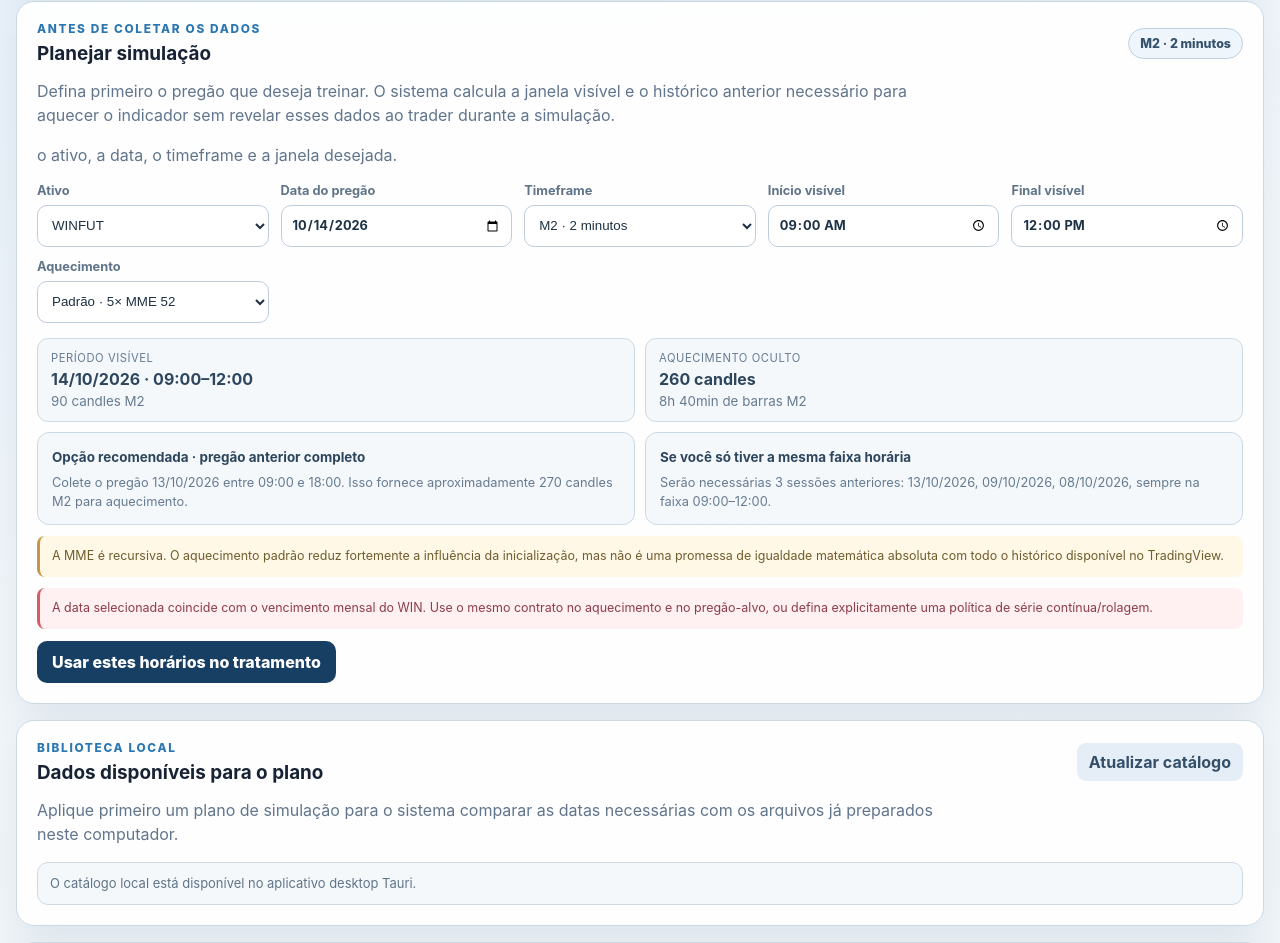
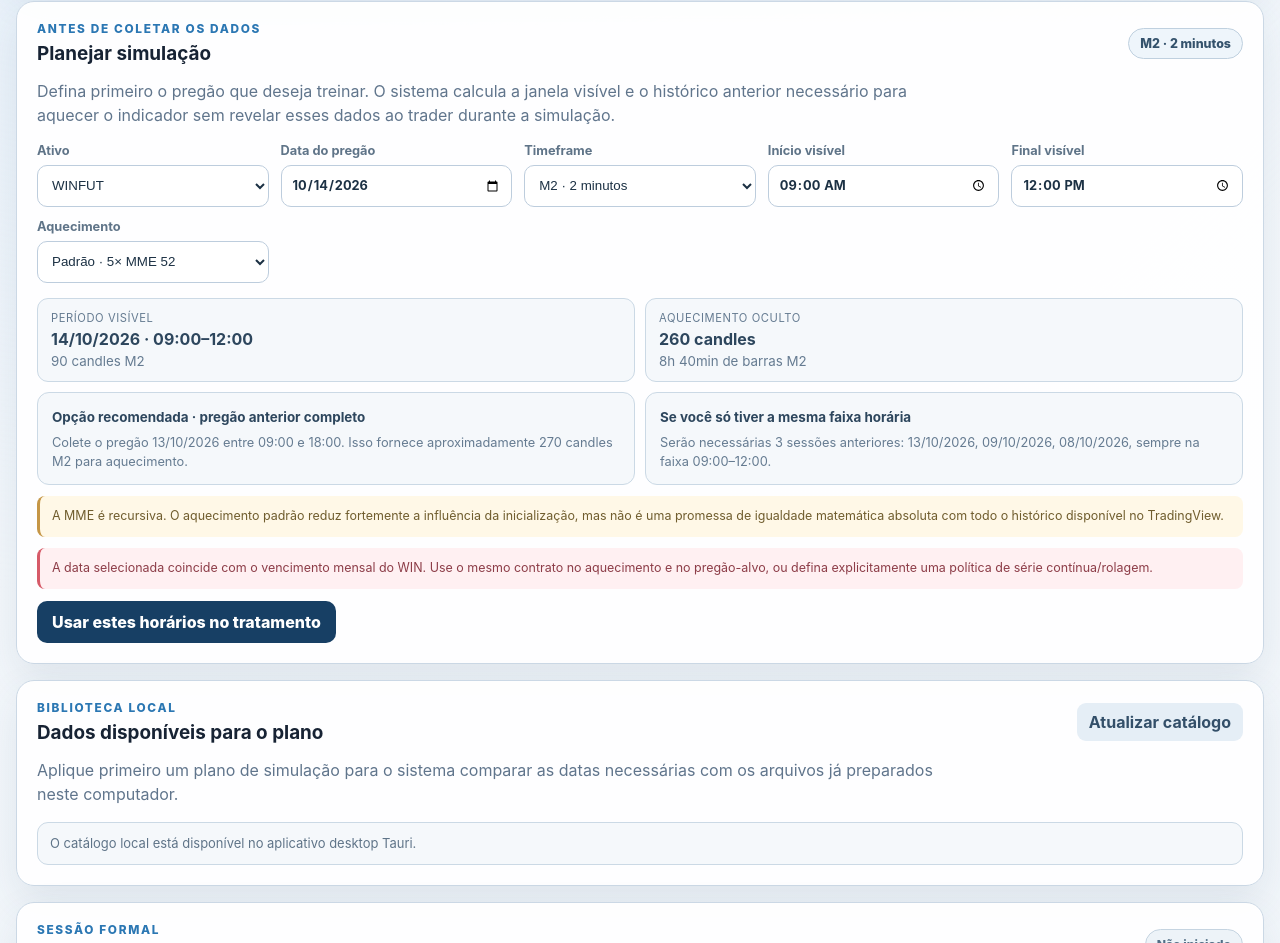
Before and after one commit to pablopcdossantos2-sys/simulador-de-trade, a React (Vite) app: page / in a window 1280 px wide. Shown: the part 907-1850 px from the top of the page. Built offline with nearby package versions, Linux system fonts and the light colour scheme.

Commit message:
fix: simplify locked planner guidance

```diff
--- a/src/components/SimulationPlanner.tsx
+++ b/src/components/SimulationPlanner.tsx
@@ -75,9 +75,6 @@ export function SimulationPlanner({
           : "Defina primeiro o pregão que deseja treinar. O sistema calcula a janela visível e o histórico anterior necessário para aquecer o indicador sem revelar esses dados ao trader durante a simulação."}
       </p>
 
-      {!disabled && <p className="data-description planner-helper">
-        o ativo, a data, o timeframe e a janela desejada.
-      </p>}
 
       <div className="planner-grid">
         <label>
```
